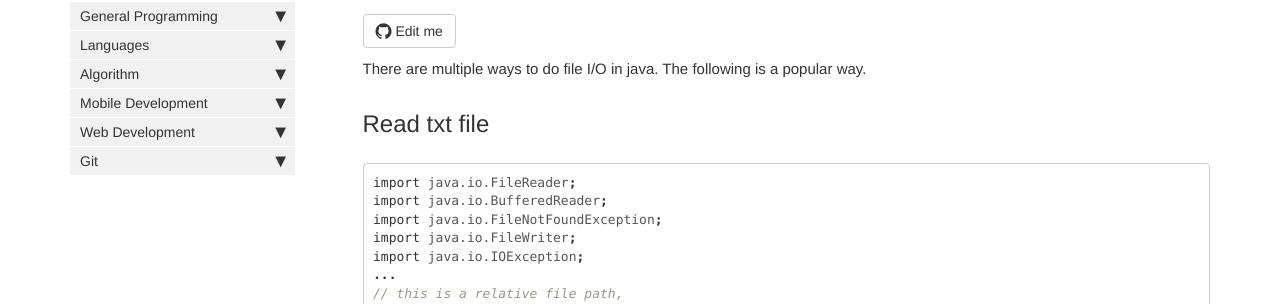
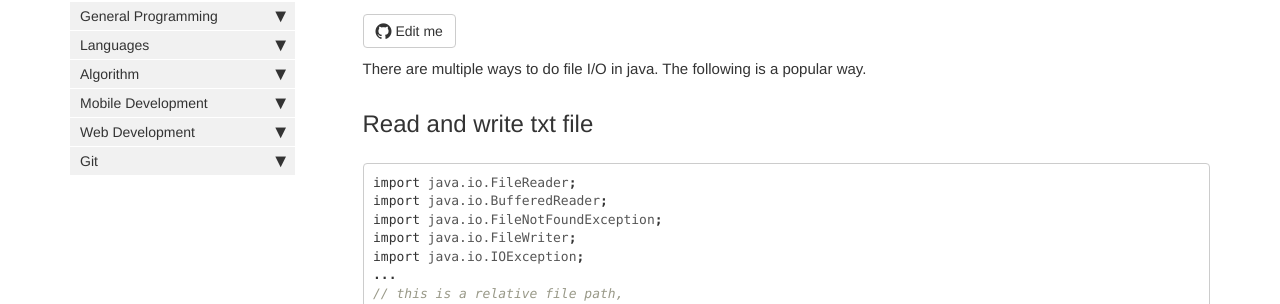
Before and after one commit to HungryOrc/hungryorc.github.io, a Jekyll site: the page built from pages/java/java_file_io.md, in a window 1280 px wide. Shown: the part 127-431 px from the top of the page. Built offline with Jekyll 4.4.1, drawn with Linux system fonts in a browser that asks for light colours; nearby versions of some CDN libraries; comment, search, counter and statistics services are not loaded.

Commit message:
Update java_file_io.md

````diff
--- a/pages/java/java_file_io.md
+++ b/pages/java/java_file_io.md
@@ -10,7 +10,7 @@ toc: false
 ---
 There are multiple ways to do file I/O in java. The following is a popular way.
 
-## Read txt file
+## Read and write txt file
 ```java
 import java.io.FileReader;
 import java.io.BufferedReader;
````
